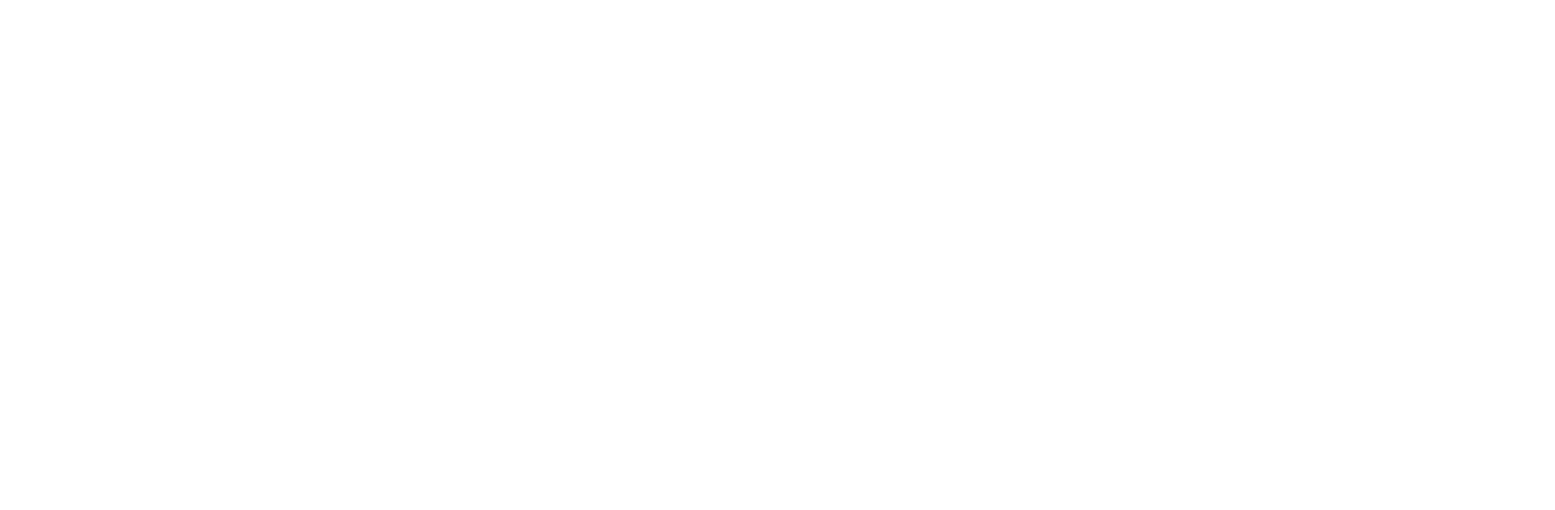
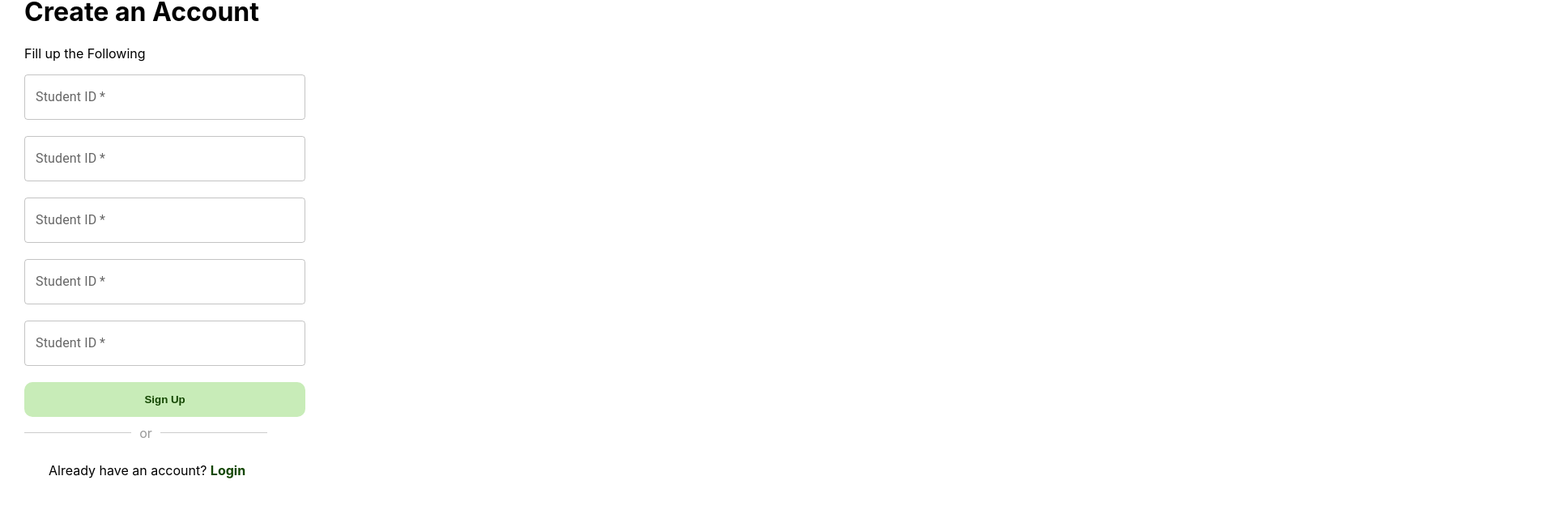
Before and after one commit to JophielP14/csmlabmanagement-ST, a React (Vite) app: page /registration in a window 1280 px wide. Before the commit this address had no page. Shown: the part 100-730 px from the top of the page at 81% size, 1920 px wide, since content can reach past the window. Built offline with nearby package versions, Linux system fonts and the light colour scheme.

Commit message:
added register page and styles

```diff
--- a/src/App.css
+++ b/src/App.css
@@ -122,12 +122,98 @@
 /* End Login Page Styles */
 
 
+/* Register Page Styles */
+
+.allFormContainerReg {
+  display: flex;
+  flex-direction: column;
+  align-items: left;
+  margin-left: 30px;
+  justify-content: flex-start; /* Align content to the start (left) */
+}
+
+.inputFieldContainer {
+  width: 100%;
+  margin-bottom: 20px;
+}
+
+.inputFieldReg {
+  width: 90%;
+}
+
+.signupButton {
+  width: 90%;
+  height: 43px;
+  background-color: #C8ECB8;
+  color: #134601;
+  border: none;
+  border-radius: 10px;
+  font-weight: bolder;
+}
+
+.orStyles {
+  display: flex;
+  align-items: center;
+  justify-content: flex-start; /* Align content to the start (left) */
+  width: 100%;
+  max-width: 300px;
+  margin: 10px 0; /* Adjust margin as needed */
+}
+
+.line {
+  flex: 1;
+  height: 1px;
+  background-color: #ccc;
+}
+
+.orP {
+  margin: 0 10px;
+  color: #999;
+}
+
+.toLoginPage{
+  display: flex;
+  align-items: center;
+  justify-content: flex-start; /* Align content to the start (left) */
+  margin-left: 30px;
+}
+
+.toLogin{
+  font-weight: bolder;
+  color: #134601;
+}
 
 /* Forgot Password Styles */
 
 .backtoLoginBtn{
 color: #C8ECB8;
 }
+
+
+
+
+@media screen and (min-width: 1000px){
+
+
+.allFormContainerReg{
+  display: flex;
+  width: 150%;
+  flex-direction: column;
+  align-items: flex-start;
+  justify-content: center;
+}
+
+.inputFieldReg {
+  width: 140%;
+}
+
+.signupButton {
+  width: 140%;
+}
+}
+
+
+
 
 /* Borrow Form Styles */
 
--- a/src/App.tsx
+++ b/src/App.tsx
@@ -15,6 +15,7 @@
 
 import STransaction from './pages/student/transactionView/Transaction';
 import TTransaction from './pages/teacher/transactionView/Transaction';
+import RegistrationForm from './components/register/Registration';
 
 
 
@@ -31,6 +32,7 @@
 
           {/* Student Views */}
           <Route path="/" element={<Login />} />
+          <Route path='/registration' element={<RegistrationForm />} />
           <Route path="/borrow-form" element={<BorrowingForm />} />
           <Route path='/request-confirm' element={<RequestConfirm />} />
 
--- a/src/components/login/Login.tsx
+++ b/src/components/login/Login.tsx
@@ -1,6 +1,6 @@
 import { useState } from "react";
 import headerLogo from "../../assets/headerlogo.png"
-import { useNavigate } from "react-router-dom";
+import { Link, useNavigate } from "react-router-dom";
 import { LoginAPI } from "../API/API";
 
 function Login() {
@@ -57,6 +57,7 @@
       <p>{error}</p>
 
       <div className="forgotPassword">Forgot Password?</div>
+      <div className='toLoginPage'><p>Don't have an account? <span><Link to='/registration'><a className='toLogin'>Register</a></Link></span></p></div>
     </div>
   );
 }
--- /dev/null
+++ b/src/components/register/Registration.tsx
@@ -0,0 +1,101 @@
+import { Link } from 'react-router-dom'
+import ArrowBackIcon from "@mui/icons-material/ArrowBack";
+import HeaderLogo from "../../assets/headerlogo.png";
+import TextField from '@mui/material/TextField';
+
+
+function RegistrationForm() {
+    return (
+        <div>
+            <div className="headerContainer">
+                {/* Arrow in the Header */}
+                <div className="arrowContainer">
+                    <Link to="/" className="customArrowLink">
+                        <ArrowBackIcon sx={{ width: 30, height: 30 }} />
+                    </Link>
+                </div>
+                <div className="logoContainer">
+                    <img src={HeaderLogo} alt="logo" />
+                </div>
+            </div>
+
+            <div className='allFormContainerReg' >
+                <div>
+                    <div><h1>Create an Account</h1></div>
+                    <div><p>Fill up the Following</p></div>
+                </div>
+                <form>
+                    <div className='inputFieldContainer'>
+                        <TextField
+                            className='inputFieldReg'
+                            required
+                            id="outlined-required"
+                            label="Student ID"
+                            placeholder='Student ID'
+                            InputLabelProps={{
+                                style: { marginLeft: 0 },
+                            }}
+                        />
+                    </div>
+                    <div className='inputFieldContainer'>
+                        <TextField
+                            required
+                            className='inputFieldReg'
+                            id="outlined-required"
+                            label="Student ID"
+                            placeholder='Student ID'
+                            InputLabelProps={{
+                                style: { marginLeft: 0 },
+                            }}
+                        />
+                    </div>
+                    <div className='inputFieldContainer'>
+                        <TextField
+                            required
+                            className='inputFieldReg'
+                            id="outlined-required"
+                            label="Student ID"
+                            placeholder='Student ID'
+                            InputLabelProps={{
+                                style: { marginLeft: 0 },
+                            }}
+                        />
+                    </div>
+                    <div className='inputFieldContainer'>
+                        <TextField
+                            required
+                            className='inputFieldReg'
+                            id="outlined-required"
+                            label="Student ID"
+                            placeholder='Student ID'
+                            InputLabelProps={{
+                                style: { marginLeft: 0 },
+                            }}
+                        />
+                    </div>
+                    <div className='inputFieldContainer'>
+                        <TextField
+                            required
+                            className='inputFieldReg'
+                            id="outlined-required"
+                            label="Student ID"
+                            placeholder='Student ID'
+                            InputLabelProps={{
+                                style: { marginLeft: 0 },
+                            }}
+                        />
+                    </div>
+                    <div><button className='signupButton'>Sign Up</button></div>
+                </form>
+                <div className="orStyles">
+                    <div className="line"></div>
+                    <p className="orP">or</p>
+                    <div className="line"></div>
+                </div>
+                <div className='toLoginPage'><p>Already have an account? <span><Link to='/'><a className='toLogin'>Login</a></Link></span></p></div>
+            </div>
+        </div>
+    );
+}
+
+export default RegistrationForm;
```
